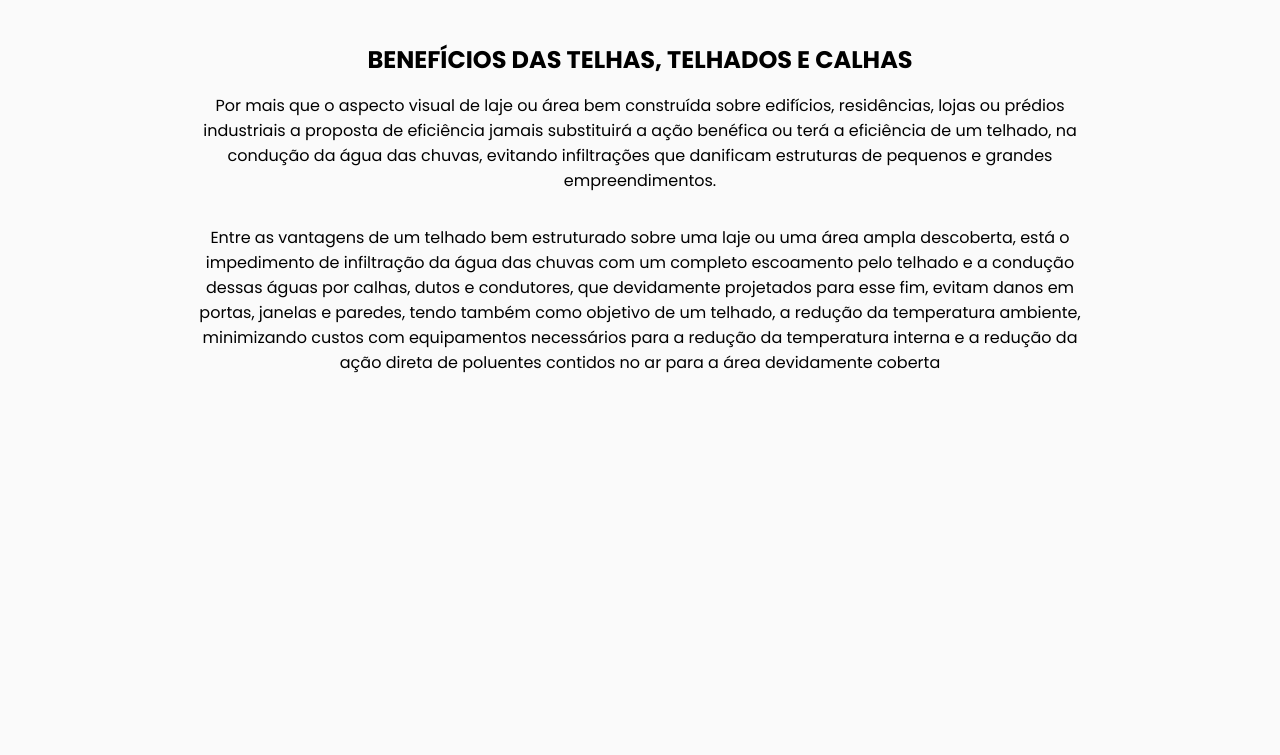
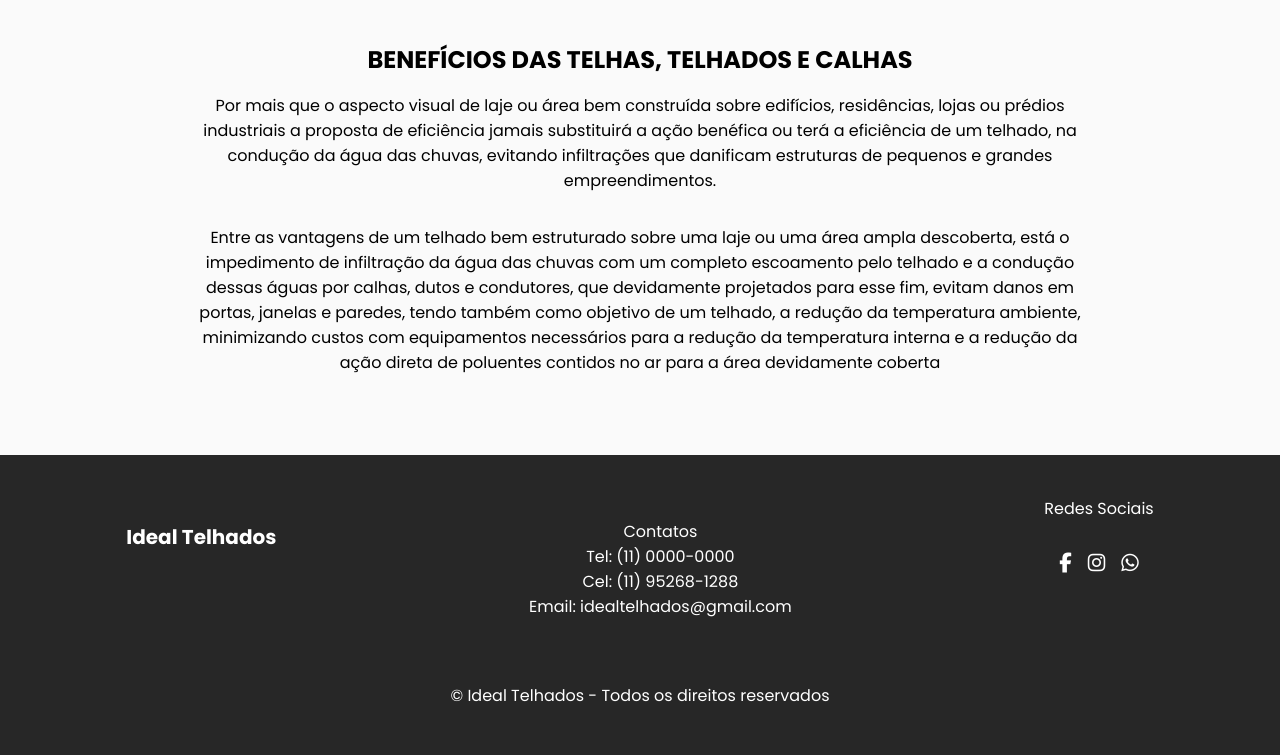
Before and after one commit to NiloMarcos/ideal-telhados, a plain HTML site: page index.html in a window 1280 px wide. Shown: the part 3277-4032 px from the top of the page. Before the commit the page ends 3668 px from the top, so only its background shows below. Drawn offline with nearby package versions, Linux system fonts and the light colour scheme.

Commit message:
initial styling for mobile

```diff
--- a/assets/css/style.css
+++ b/assets/css/style.css
@@ -450,6 +450,64 @@ section.module.parallax-3:after {
 /* Section services */
 
 
+/* Footer Styling */
+footer {
+  width: 100%;
+  height: 300px;
+  background-color: #272727;
+  margin-top: 4rem;
+}
+
+.container-footer {
+  display: flex;
+  flex-direction: row;
+  justify-content: space-around;
+  align-items: center;
+}
+
+.section-title h1 {
+  color: #fff;
+  font-size: 20px;
+  line-height: 24px;
+}
+
+.section-contact {
+  display: flex;
+  justify-content: center;
+  align-items: center;
+  flex-direction: column;
+  color: #FFF;
+  margin-top: 4rem;
+}
+
+.container-manager p {
+  text-align: center;
+  color: #fff;
+  margin-top: 4rem;
+}
+
+.social-section {
+  display: flex;
+  justify-content: center;
+  align-items: center;
+  flex-direction: column;
+}
+
+.social-section p {
+  color: #fff;
+}
+
+.social-icons {
+  display: flex;
+  gap: 1rem;
+}
+
+.social-icons i {
+  font-size: 20px;
+  margin-top: 2rem;
+}
+/* Footer Styling */
+
 @media screen and (max-width: 600px){
   body {
     overflow-x: hidden;
@@ -476,6 +534,35 @@ section.module.parallax-3:after {
 
   .mobile-menu {
     display: block;
+  }
+
+  .container-material {
+    display: none;
+  }
+
+  .section-about-first {
+    display: none;
+  }
+
+  .container-services {
+    display: none;
+  }
+
+  .container-texts {
+    width: 100%;
+  }
+
+  .section-text {
+    text-align: center;
+    padding-left: 10px;
+    padding-right: 10px;
+  }
+
+  .container-footer {
+    display: flex;
+    flex-direction: column;
+    width: 100%;
+    height: 100%;
   }
 }
 
--- a/index.html
+++ b/index.html
@@ -217,7 +217,7 @@
         <p class="sub-title">Benefícios das Telhas, Telhados e Calhas</p>
       </section>
       <section class="container-texts">
-        <p>
+        <p class="section-text">
           Por mais que o aspecto visual de laje ou área bem construída sobre
           edifícios, residências, lojas ou prédios industriais a proposta de
           eficiência jamais substituirá a ação benéfica ou terá a eficiência de
@@ -241,6 +241,40 @@
       </section>
     </div>
 
+    <footer>
+      <div class="container-footer">
+        <section class="section-title">
+          <h1>Ideal Telhados</h1>
+        </section>
+        <section class="section-contact">
+          <p>Contatos</p>
+
+          <p>Tel: (11) 0000-0000</p>
+          <p>Cel: (11) 95268-1288</p>
+          <p>Email: idealtelhados@gmail.com</p>
+        </section>
+        <section class="social-section">
+          <p>Redes Sociais</p>
+          <section class="social-icons">
+            <a href="#">
+              <i class="fa-brands fa-facebook-f"></i>
+            </a>
+
+            <a href="#">
+              <i class="fa-brands fa-instagram"></i>
+            </a>
+
+            <a href="#">
+              <i class="fa-brands fa-whatsapp"></i>
+            </a>
+          </section>
+        </section>
+      </div>
+      <div class="container-manager">
+        <p>&copy; Ideal Telhados - Todos os direitos reservados</p>
+      </div>
+    </footer>
+
     <script src="main.js"></script>
   </body>
 </html>
```
